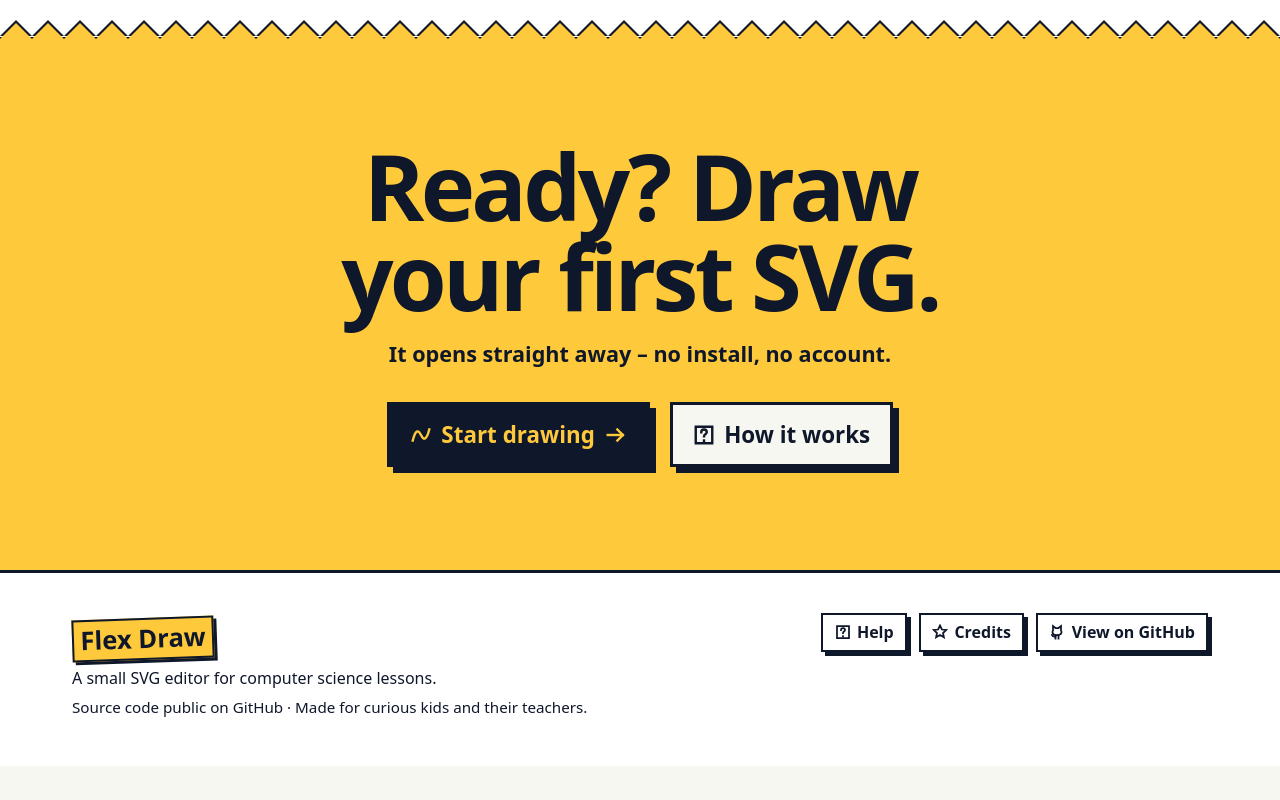
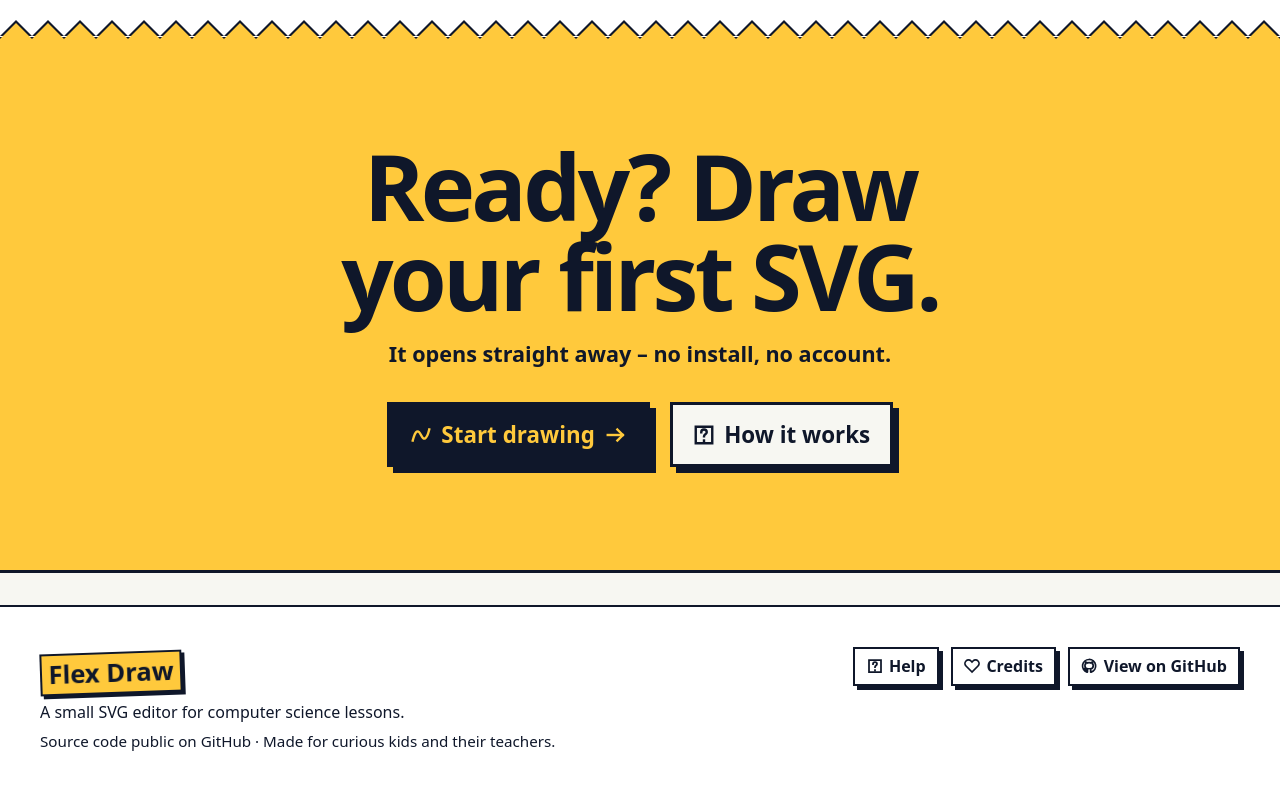
Before and after one commit to wi-wissen/flexdraw, a Vue app: page / in a window 1280 px wide. Shown: the part 5535-6335 px from the top of the page. Before the commit the page ends 6301 px from the top, so only its background shows below. Built offline with nearby package versions, Linux system fonts and the light colour scheme; a web font is replaced by a local one.

Commit message:
Use one shared footer on the landing, help and credits pages
Co-Authored-By: Claude Sonnet 5.5 <noreply@anthropic.com>
Claude-Session: https://claude.ai/code/session_01XUt9S5wvpcUJUj8mMEpWNx

```diff
--- a/src/landing/Landing.vue
+++ b/src/landing/Landing.vue
@@ -1,5 +1,6 @@
 <script lang="ts">
 import { defineComponent } from 'vue'
+import AppFooter from '../shared/components/AppFooter.vue'
 import AppHeader from '../shared/components/AppHeader.vue'
 import { APP_NAME } from '../shared/config'
 import LpIcon from './components/LpIcon.vue'
@@ -29,7 +30,7 @@ type Media = { matches: boolean; addEventListener?: (t: 'change', cb: () => void
 
 export default defineComponent({
   name: 'LandingPage',
-  components: { AppHeader, LpIcon, LiveDemo, BgShapes, BoolCard },
+  components: { AppHeader, AppFooter, LpIcon, LiveDemo, BgShapes, BoolCard },
   data() {
     const words = APP_NAME.split(' ')
     return {
@@ -347,21 +348,6 @@ export default defineComponent({
       </section>
     </main>
 
-    <footer class="lp-footer">
-      <div class="lp-wrap lp-footer-inner">
-        <div>
-          <p class="lp-footer-brand">{{ appName }}</p>
-          <p>{{ $t('landing.footer.about') }}</p>
-          <p class="lp-footer-small">{{ $t('landing.footer.license') }} · {{ $t('landing.footer.made') }}</p>
-        </div>
-        <nav class="lp-footer-links" :aria-label="appName">
-          <a class="nb-btn" href="./help/"><LpIcon name="help" />{{ $t('landing.footer.help') }}</a>
-          <a class="nb-btn" href="./credits/" data-testid="footer-credits"><LpIcon name="credits" />{{ $t('landing.footer.credits') }}</a>
-          <a class="nb-btn" :href="githubUrl" target="_blank" rel="noopener noreferrer" data-testid="footer-github">
-            <LpIcon name="github" />{{ $t('landing.footer.github') }}<span class="sr-only"> {{ $t('landing.newTab') }}</span>
-          </a>
-        </nav>
-      </div>
-    </footer>
+    <AppFooter base="./" />
   </div>
 </template>
--- a/src/landing/landing.css
+++ b/src/landing/landing.css
@@ -377,16 +377,6 @@
 .lp-cta .nb-btn:not(.lp-btn-ink) { background: #f7f7f2; color: var(--lp-ink); }
 
 /* footer */
-.lp-footer { background: var(--panel); padding: 2.5rem 0 3rem; }
-.lp-footer-inner { display: flex; flex-wrap: wrap; gap: 1.5rem 3rem; justify-content: space-between; align-items: flex-start; }
-.lp-footer p { margin: 0.35rem 0 0; }
-.lp-footer-brand {
-  display: inline-block; font-size: 1.6rem; font-weight: 700; padding: 0 0.4rem; background: var(--primary); color: var(--lp-ink);
-  border: 2px solid var(--ink); box-shadow: 3px 3px 0 var(--shadow); transform: rotate(-2deg);
-}
-.lp-footer-small { font-size: 0.95rem; }
-.lp-footer-links { display: flex; flex-wrap: wrap; gap: 0.75rem; }
-
 /* ================= scroll reveal ("stamp in") ================= */
 .lp-anim .lp-reveal:not(.is-in) { opacity: 0; }
 .lp-anim .lp-reveal.is-in { animation: lp-stamp-in 0.7s cubic-bezier(0.2, 1.35, 0.4, 1) backwards; animation-delay: calc(var(--stagger, 0) * 90ms); }
--- a/src/shared/components/AppFooter.vue
+++ b/src/shared/components/AppFooter.vue
@@ -5,10 +5,12 @@ import Icon from './Icon.vue'
 
 export const REPO_URL = 'https://github.com/wi-wissen/flexdraw'
 
-// Footer links shared by the help and credits pages (pages live one folder below the root).
+// The one footer for every page. `base` is the path from the page to the site root:
+// "./" on the landing page, "../" on pages one folder below it.
 export default defineComponent({
   name: 'AppFooter',
   components: { Icon },
+  props: { base: { type: String, default: '../' } },
   data() {
     return { appName: APP_NAME, repoUrl: REPO_URL }
   },
@@ -17,11 +19,19 @@ export default defineComponent({
 
 <template>
   <footer class="fd-footer">
-    <span class="font-bold">{{ appName }}</span>
-    <nav class="flex flex-wrap gap-3" :aria-label="$t('common.footer')">
-      <a class="nb-btn" href="../help/"><Icon name="help" />{{ $t('common.help') }}</a>
-      <a class="nb-btn" href="../credits/"><Icon name="heart" />{{ $t('common.credits') }}</a>
-      <a class="nb-btn" :href="repoUrl" target="_blank" rel="noopener noreferrer"><Icon name="github" />{{ $t('common.github') }}</a>
-    </nav>
+    <div class="fd-footer-inner">
+      <div>
+        <p class="fd-footer-brand">{{ appName }}</p>
+        <p>{{ $t('common.footerAbout') }}</p>
+        <p class="fd-footer-small">{{ $t('common.footerSource') }} · {{ $t('common.footerMade') }}</p>
+      </div>
+      <nav class="fd-footer-links" :aria-label="$t('common.footer')">
+        <a class="nb-btn" :href="base + 'help/'"><Icon name="help" />{{ $t('common.help') }}</a>
+        <a class="nb-btn" :href="base + 'credits/'" data-testid="footer-credits"><Icon name="heart" />{{ $t('common.credits') }}</a>
+        <a class="nb-btn" :href="repoUrl" target="_blank" rel="noopener noreferrer" data-testid="footer-github">
+          <Icon name="github" />{{ $t('common.github') }}<span class="sr-only"> {{ $t('common.newTab') }}</span>
+        </a>
+      </nav>
+    </div>
   </footer>
 </template>
--- a/src/shared/locales/de/common.json
+++ b/src/shared/locales/de/common.json
@@ -16,6 +16,10 @@
   "home": "Startseite",
   "skip": "Zum Inhalt springen",
   "credits": "Credits",
-  "github": "GitHub",
-  "footer": "Weitere Seiten"
+  "github": "Auf GitHub ansehen",
+  "footer": "Weitere Seiten",
+  "newTab": "(öffnet in neuem Tab)",
+  "footerAbout": "Ein kleiner SVG-Editor für den Informatikunterricht.",
+  "footerSource": "Quelltext öffentlich auf GitHub",
+  "footerMade": "Gemacht für neugierige Schüler:innen und ihre Lehrer:innen."
 }
--- a/src/shared/locales/de/landing.json
+++ b/src/shared/locales/de/landing.json
@@ -153,14 +153,6 @@
     "title": "Bereit? Zeichne dein erstes SVG.",
     "text": "Es geht sofort los – ohne Installation, ohne Konto."
   },
-  "footer": {
-    "about": "Ein kleiner SVG-Editor für den Informatikunterricht.",
-    "help": "Hilfe",
-    "credits": "Credits",
-    "github": "Auf GitHub ansehen",
-    "license": "Quelltext öffentlich auf GitHub",
-    "made": "Gemacht für neugierige Schüler:innen und ihre Lehrer:innen."
-  },
   "howto": "So geht’s",
   "curious": {
     "title": "Neugierig, wie alles funktioniert?",
--- a/src/shared/locales/en/common.json
+++ b/src/shared/locales/en/common.json
@@ -16,6 +16,10 @@
   "home": "Home",
   "skip": "Skip to content",
   "credits": "Credits",
-  "github": "GitHub",
-  "footer": "More pages"
+  "github": "View on GitHub",
+  "footer": "More pages",
+  "newTab": "(opens in a new tab)",
+  "footerAbout": "A small SVG editor for computer science lessons.",
+  "footerSource": "Source code public on GitHub",
+  "footerMade": "Made for curious kids and their teachers."
 }
--- a/src/shared/locales/en/landing.json
+++ b/src/shared/locales/en/landing.json
@@ -153,14 +153,6 @@
     "title": "Ready? Draw your first SVG.",
     "text": "It opens straight away – no install, no account."
   },
-  "footer": {
-    "about": "A small SVG editor for computer science lessons.",
-    "help": "Help",
-    "credits": "Credits",
-    "github": "View on GitHub",
-    "license": "Source code public on GitHub",
-    "made": "Made for curious kids and their teachers."
-  },
   "howto": "How it works",
   "curious": {
     "title": "Curious how it all works?",
--- a/src/shared/styles.css
+++ b/src/shared/styles.css
@@ -79,7 +79,15 @@ html, body { margin: 0; background: var(--bg); color: var(--ink); font-family: v
   src: url('../../node_modules/@fontsource-variable/jetbrains-mono/files/jetbrains-mono-latin-wght-normal.woff2') format('woff2-variations');
 }
 
-.fd-footer {
-  display: flex; flex-wrap: wrap; align-items: center; justify-content: space-between; gap: 0.75rem;
-  margin-top: 2rem; padding: 1rem; background: var(--panel); border-top: 2px solid var(--ink);
+.fd-footer { margin-top: 2rem; padding: 2.5rem 16px 3rem; background: var(--panel); border-top: 2px solid var(--ink); }
+.fd-footer-inner {
+  display: flex; flex-wrap: wrap; gap: 1.5rem 3rem; justify-content: space-between; align-items: flex-start;
+  max-width: 1200px; margin: 0 auto;
 }
+.fd-footer p { margin: 0.35rem 0 0; }
+.fd-footer-brand {
+  display: inline-block; font-size: 1.6rem; font-weight: 700; padding: 0 0.4rem; background: var(--primary); color: #0f172a;
+  border: 2px solid var(--ink); box-shadow: 3px 3px 0 var(--shadow); transform: rotate(-2deg);
+}
+.fd-footer-small { font-size: 0.95rem; }
+.fd-footer-links { display: flex; flex-wrap: wrap; gap: 0.75rem; }
```
Also changed, not shown: 1 other file (tests, documents, lock files or other folders).
